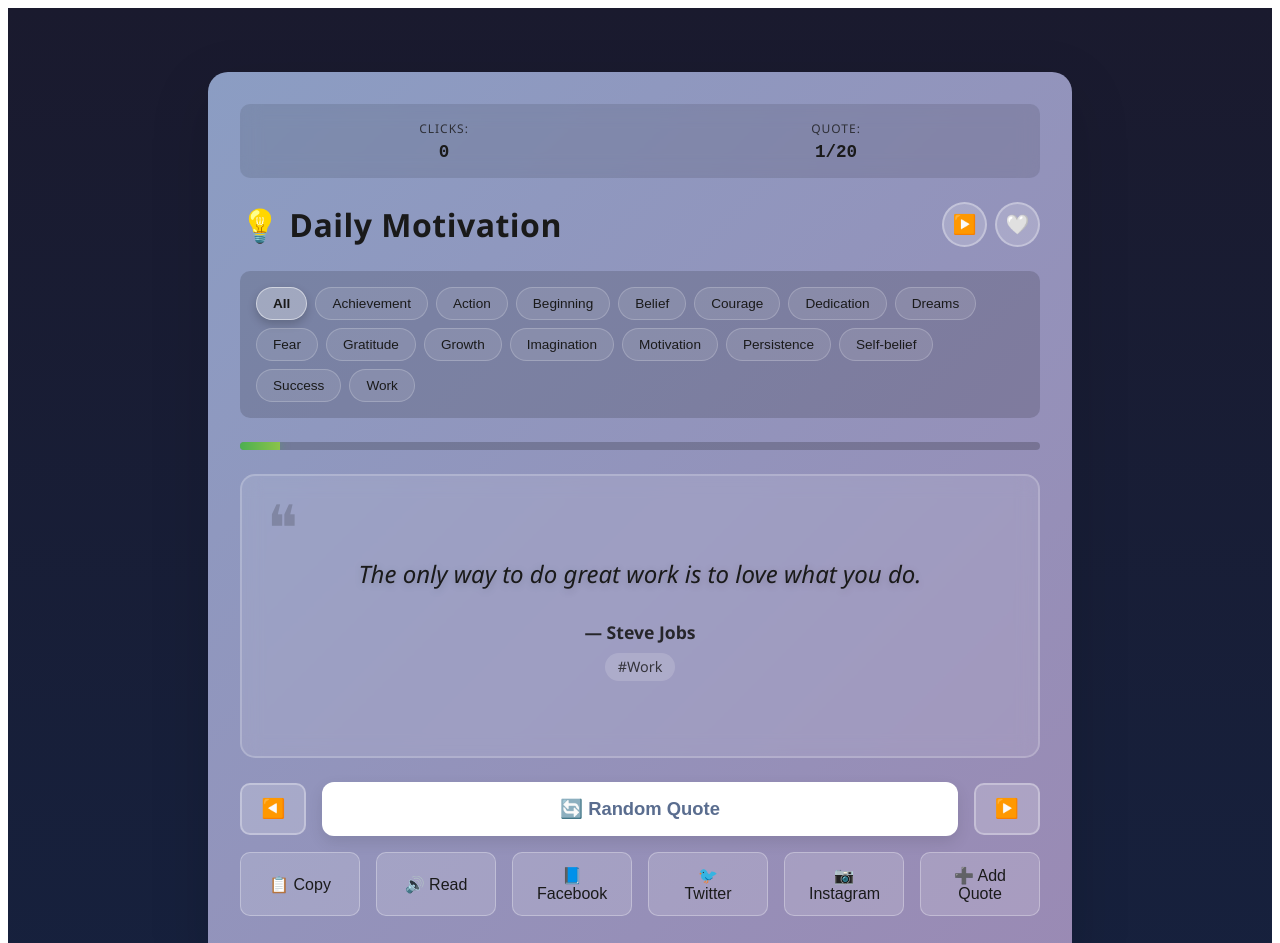
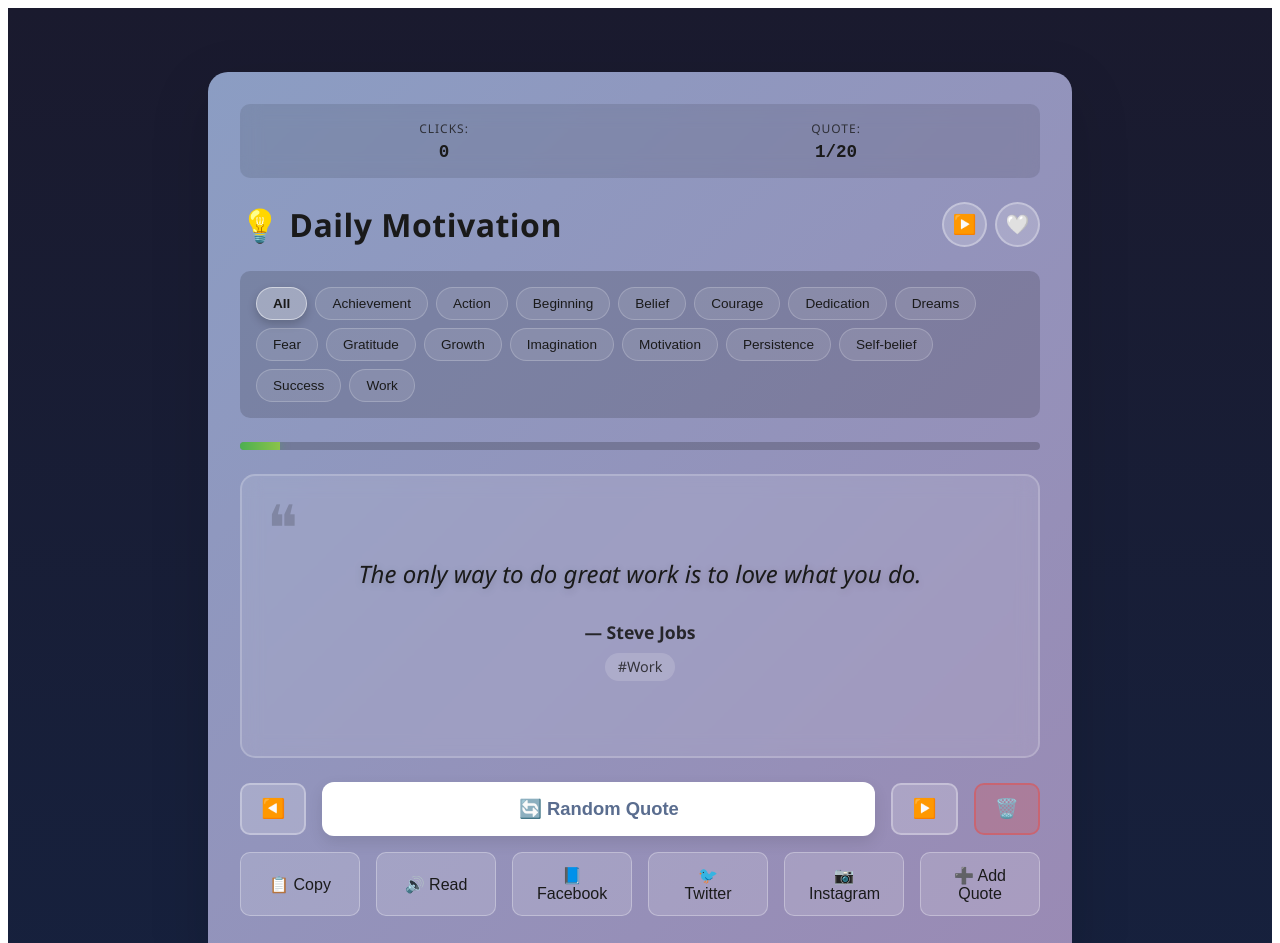
Before and after one commit to Ala-ADN/productini, an Angular app: page /quotes in a window 1280 px wide. Shown: the top 943 px of the page. Built offline with nearby package versions, Linux system fonts and the light colour scheme.

Commit message:
feat: Add Quote Generator Feature with TTS and Delete Functionality

```diff
--- a/src/app/dashboard/dashboard.component.html
+++ b/src/app/dashboard/dashboard.component.html
@@ -22,5 +22,8 @@
 
         <!-- Task Planner Widget -->
         <app-todo-list />
+
+        <!-- Quote Generator Widget -->
+        <app-quote-generator />
     </div>
 </div>
--- a/src/app/dashboard/dashboard.component.ts
+++ b/src/app/dashboard/dashboard.component.ts
@@ -2,11 +2,12 @@ import { Component } from '@angular/core';
 import { CommonModule } from '@angular/common';
 import { HabitCounter } from '../components/habit-counter/habit-counter';
 import { TodoListComponent } from '../todo-list/todo-list.component';
+import { QuoteGeneratorComponent } from '../quote-generator/quote-generator.component';
 
 @Component({
     selector: 'app-dashboard',
     standalone: true,
-    imports: [CommonModule, HabitCounter, TodoListComponent],
+    imports: [CommonModule, HabitCounter, TodoListComponent, QuoteGeneratorComponent],
     templateUrl: './dashboard.component.html',
     styleUrl: './dashboard.component.css'
 })
--- a/src/app/quote-generator/quote-generator.component.css
+++ b/src/app/quote-generator/quote-generator.component.css
@@ -313,6 +313,16 @@
   transform: translateY(0);
 }
 
+.delete-btn {
+  background: rgba(244, 67, 54, 0.2);
+  border-color: rgba(244, 67, 54, 0.4);
+}
+
+.delete-btn:hover {
+  background: rgba(244, 67, 54, 0.3);
+  border-color: rgba(244, 67, 54, 0.6);
+}
+
 .generate-btn {
   flex: 1;
   padding: 1rem 2rem;
--- a/src/app/quote-generator/quote-generator.component.html
+++ b/src/app/quote-generator/quote-generator.component.html
@@ -74,6 +74,9 @@
         ▶️
       </button>
     }
+    <button class="nav-btn delete-btn" (click)="deleteQuote()" title="Delete This Quote">
+      🗑️
+    </button>
   </div>
 
   <!-- Action Buttons -->
--- a/src/app/quote-generator/quote-generator.component.ts
+++ b/src/app/quote-generator/quote-generator.component.ts
@@ -303,4 +303,35 @@ export class QuoteGeneratorComponent {
     // Reset form and close
     this.toggleAddQuoteForm();
   }
+
+  deleteQuote(): void {
+    const allQuotes = this.quotes();
+    if (allQuotes.length <= 1) {
+      alert('Cannot delete the last quote!');
+      return;
+    }
+
+    const currentIndex = this.currentQuoteIndex();
+    const quote = allQuotes[currentIndex];
+
+    if (!confirm(`Delete this quote?\n\n"${quote.text}" - ${quote.author}`)) {
+      return;
+    }
+
+    // Remove from favorites if it was favorited
+    this.favoriteQuotes.update(favorites =>
+      favorites.filter(idx => idx !== currentIndex)
+        .map(idx => idx > currentIndex ? idx - 1 : idx)
+    );
+
+    // Remove the quote
+    this.quotes.update(quotes => quotes.filter((_, idx) => idx !== currentIndex));
+
+    // Navigate to appropriate quote
+    if (currentIndex >= this.quotes().length) {
+      // If we deleted the last quote, go to the new last quote
+      this.currentQuoteIndex.set(this.quotes().length - 1);
+    }
+    // If we deleted a middle quote, current index now points to the next quote
+  }
 }
```
Also changed, not shown: 2 other files (tests, documents, lock files or other folders).
